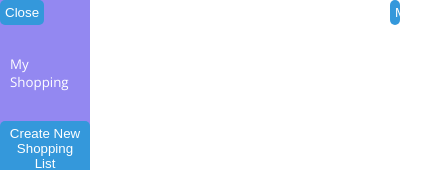
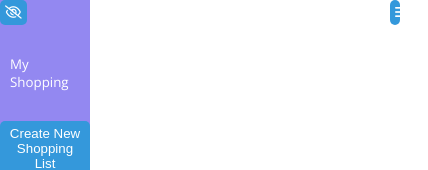
Before and after one commit to Marin303/shopping_list_manager, a React (Create React App) app in the folder frontend/: page /shopping-list/ in a window 390 px wide. Shown: the top 170 px of the page, 428 px wide, since content can reach past the window. Built offline with nearby package versions, Linux system fonts and the light colour scheme.

Commit message:
font awesome import

```diff
--- a/frontend/public/index.html
+++ b/frontend/public/index.html
@@ -10,6 +10,8 @@
   <meta name="author" content="Marin Muktić">
   <link rel="apple-touch-icon" href="%PUBLIC_URL%/logo192.png" />
   <link rel="manifest" href="%PUBLIC_URL%/manifest.json" />
+  <script src="https://kit.fontawesome.com/111eb5417f.js" crossorigin="anonymous"></script>
+  <link rel="stylesheet" href="https://cdn.jsdelivr.net/gh/devicons/devicon@v2.15.1/devicon.min.css">
   <title>CRUD Shopping</title>
 </head>
 
--- a/frontend/src/Components/ShoppingList/ShoppingList.jsx
+++ b/frontend/src/Components/ShoppingList/ShoppingList.jsx
@@ -39,7 +39,7 @@ const ShoppingList = () => {
   return (
     <div className="shopping_list_container">
       <button className="menu_button" onClick={toggleMenu}>
-        Menu
+        <i className="fa-solid fa-bars"></i>
       </button>
       <ShoppingNavbar isLargeScreen={!menuOpen} /> {/* LargeScreen */}
       <div
--- a/frontend/src/Page/Layout/Layout.jsx
+++ b/frontend/src/Page/Layout/Layout.jsx
@@ -25,6 +25,8 @@ const Layout = () => {
   const [editingIndex, setEditingIndex] = useState(null);
   const [newName, setNewName] = useState("");
   const [shoppingListName, setShoppingListName] = useState(storedShoppingList);
+  const [closeHeader, setCloseHeader] = useState(true);
+  const [openHeader, setOpenHeader] = useState(false);
 
   const navigate = useNavigate();
 
@@ -74,34 +76,31 @@ const Layout = () => {
     });
     navigate("/");
   };
-  const [closeHeader, setCloseHeader] = useState(false);
-  const [openHeader, setOpenHeader] = useState(true);
 
-  const toggleHeader = () => {
+  const toggleCloseHeader = () => {
     setOpenHeader((prev) => !prev);
     setCloseHeader((prev) => !prev);
-
   };
-  const toggleHeaderClose = () => {
+  const toggleOpenHeader = () => {
     setCloseHeader((prev) => !prev);
     setOpenHeader((prev) => !prev);
   };
 
   return (
     <div className="layout_container">
-      {closeHeader && (
-        <button className="open_header2" onClick={toggleHeaderClose}>
-          Open
+      {openHeader && (
+        <button className="open_header" onClick={toggleOpenHeader}>
+          <i className="fa-regular fa-eye"></i>
         </button>
       )}
       <header
         className={
-          openHeader ? "layout_container_header" : "header_display_none"
+          closeHeader ? "layout_container_header" : "header_display_none"
         }
       >
         <nav className="left-nav">
-          <button className="close_header" onClick={toggleHeader}>
-            Close
+          <button className="close_header" onClick={toggleCloseHeader}>
+            <i className="fa-regular fa-eye-slash"></i>
           </button>
           <ul>
             <li>
--- a/frontend/src/Page/Layout/layout.scss
+++ b/frontend/src/Page/Layout/layout.scss
@@ -5,6 +5,7 @@
     width: 100%;
     min-height: 100vh;
     display: flex;
+
     .create-shopping-list {
         margin-bottom: 10px;
     }
@@ -31,23 +32,21 @@
             display: flex;
             flex-wrap: wrap;
             gap: 5px;
-            //justify-content: center;
-            //align-items: center;
         }
     }
 
     .open_header {
         position: fixed;
         z-index: 1;
-        top: 60px;
-        left: 200px;
+        top: 0px;
+        left: 0px;
+        background-color: $header;
     }
-    .open_header2 {
-        position: fixed;
-        z-index: 1;
-        top: 190px;
-        left: 200px;
-    }
+
+    .close_header {
+        display: none;
+    }//764px - display block
+
     .header_display_none {
         width: 30%;
         margin-left: -30%;
@@ -103,6 +102,12 @@
     }
 }
 
+@media screen and (max-width: 764px) {
+    .layout_container .close_header {
+        display: block;
+    }
+}
+
 @media screen and (max-width: 540px) {
     .layout_container .delete-btn {
         margin-left: 0;
```
